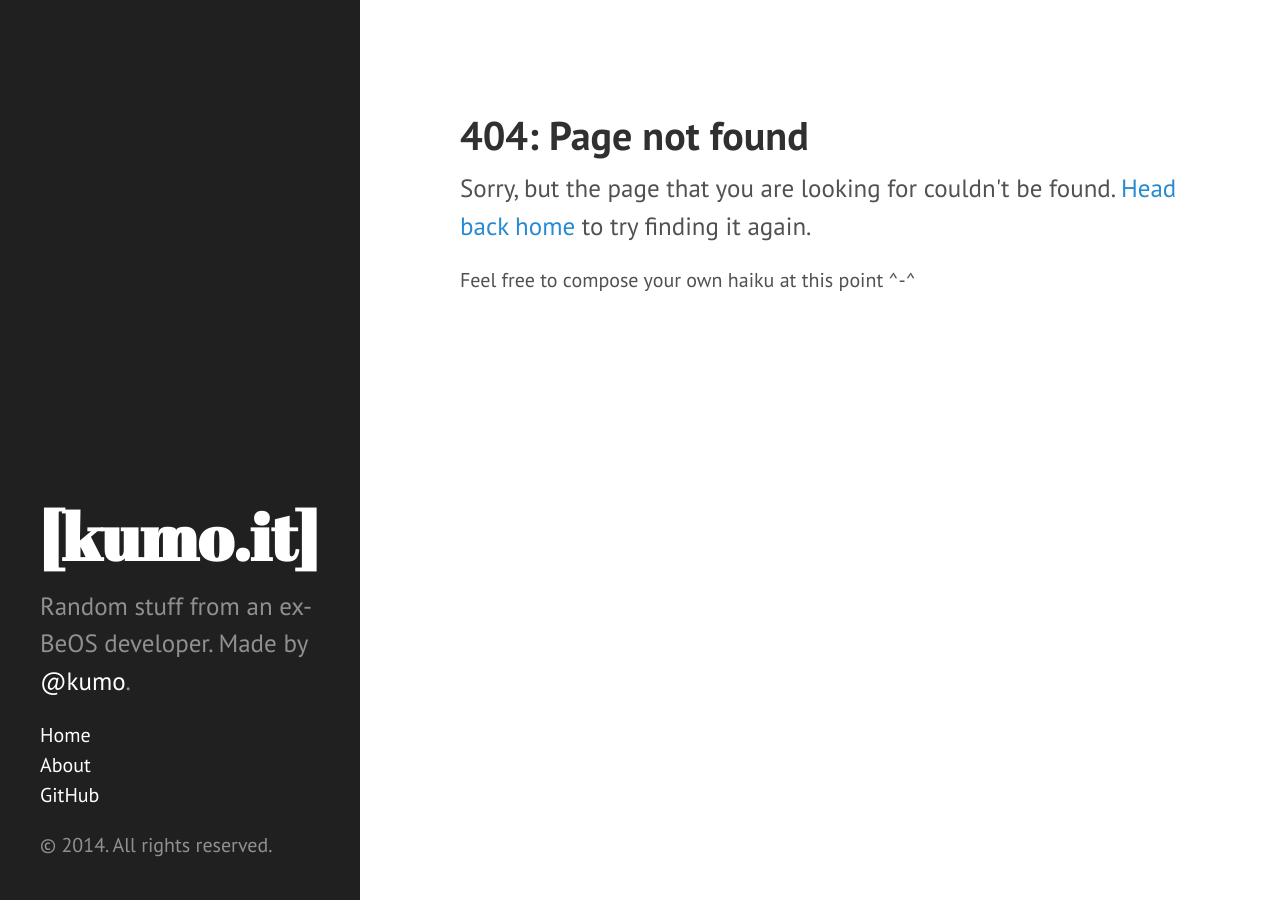
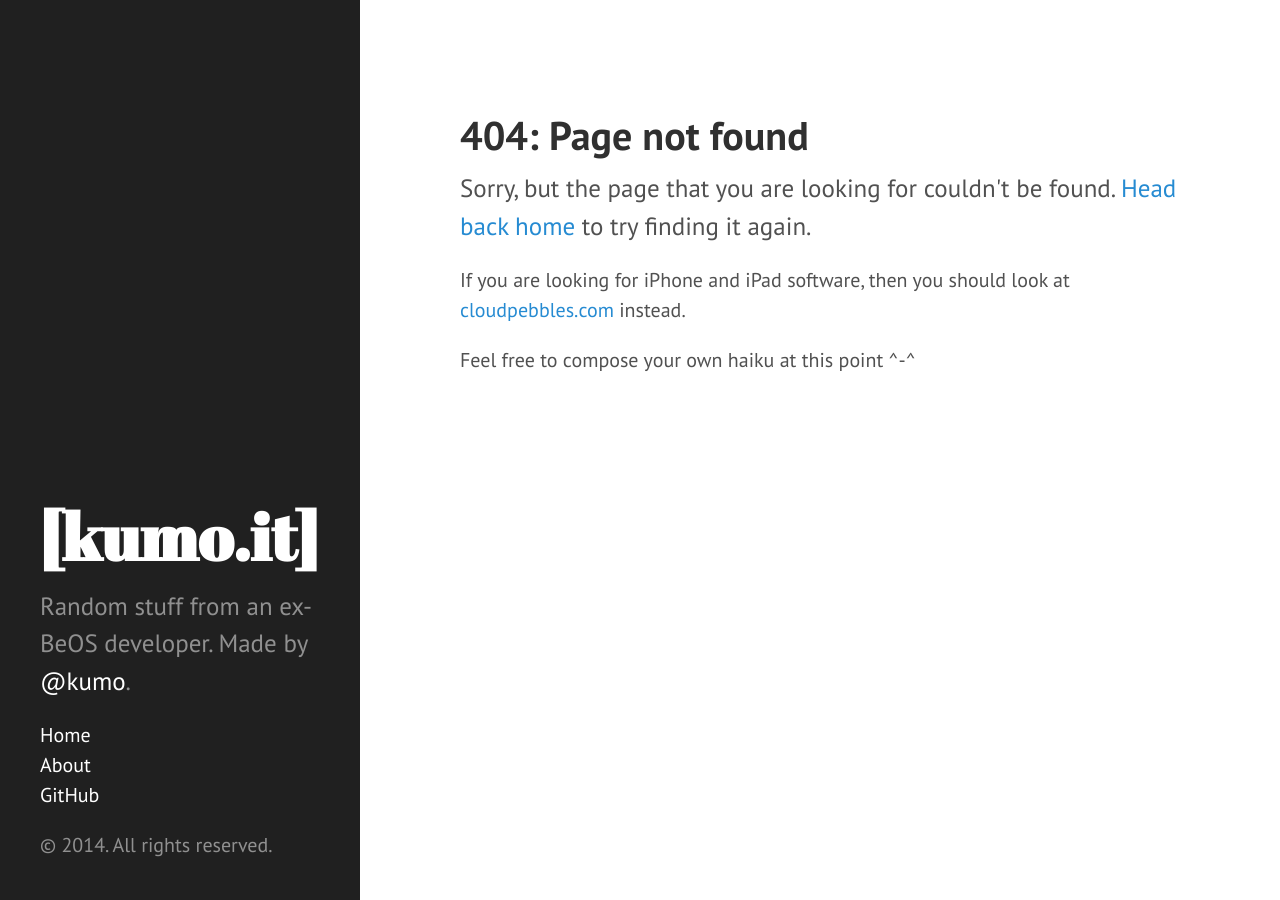
Before and after one commit to kumo/kumo.github.io, a Jekyll site: the page built from 404.html, in a window 1280 px wide. Built offline with Jekyll 4.4.1, drawn with Linux system fonts in a browser that asks for light colours; Markdown is read by kramdown in place of the engine named in the settings; comment, search, counter and statistics services are not loaded.

Commit message:
iphone link to 404

```diff
--- a/404.html
+++ b/404.html
@@ -6,5 +6,6 @@ title: "404: Page not found"
 <div class="page">
   <h1 class="page-title">404: Page not found</h1>
   <p class="lead">Sorry, but the page that you are looking for couldn't be found. <a href="/">Head back home</a> to try finding it again.</p>
+  <p>If you are looking for iPhone and iPad software, then you should look at <a href="http://www.cloudpebbles.com">cloudpebbles.com</a> instead.</p>
   <p>Feel free to compose your own haiku at this point ^-^</p>
 </div>
```
